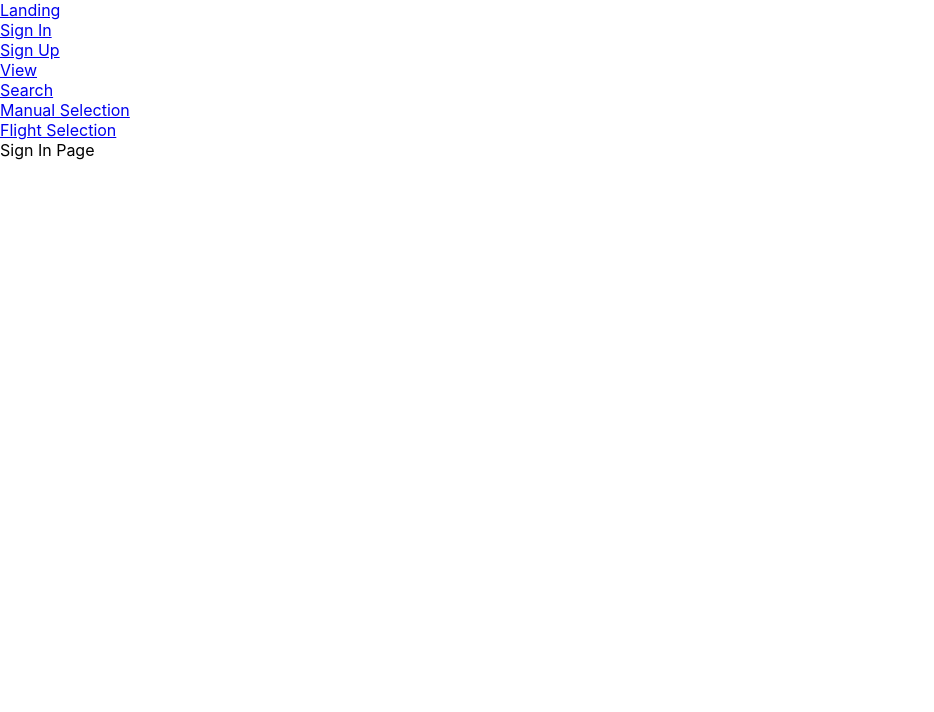
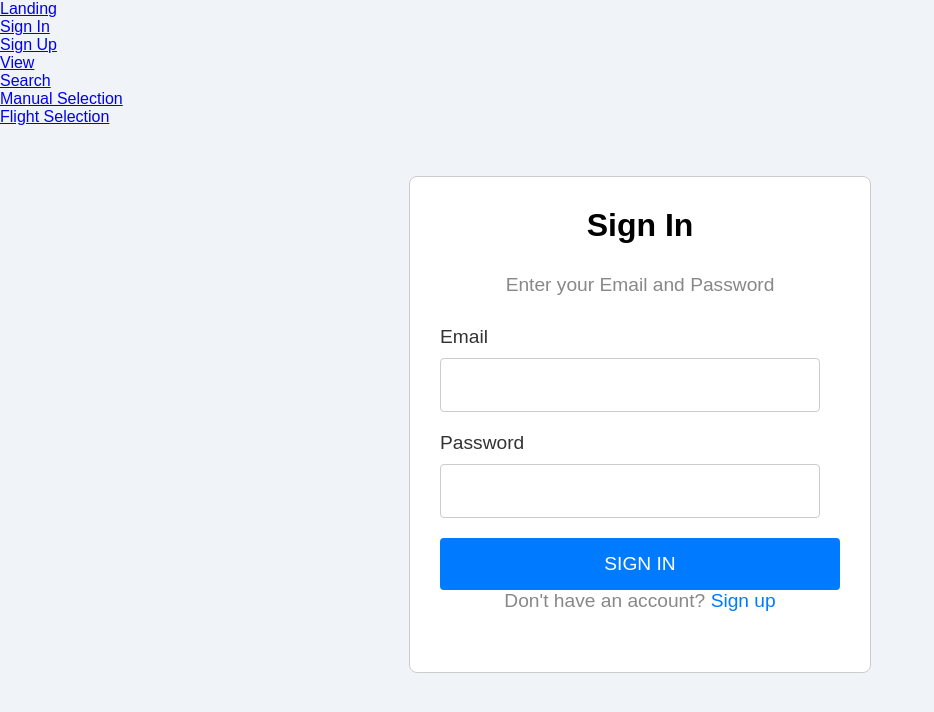
Before and after one commit to cerenverim/flight-roster-system, a React (Create React App) app in the folder frontend/: page /signIn in a window 1280 px wide. Shown: the top 712 px of the page, without its empty margins (0-934 px from the left). Built offline with nearby package versions, Linux system fonts and the light colour scheme.

Commit message:
signin changes completed

```diff
--- /dev/null
+++ b/frontend/src/App/Pages/signin.css
@@ -0,0 +1,80 @@
+/* signin.css */
+
+body {
+    font-family: Arial, sans-serif;
+    background-color: #f0f4f8;
+    margin: 0;
+    padding: 0;
+}
+
+.signin-container {
+    width: 400px; /* Genişliği artırdık */
+    margin: 50px auto;
+    padding: 30px; /* Padding'i artırdık */
+    border: 1px solid #ccc;
+    border-radius: 8px; /* Border radius'u artırdık */
+    background-color: #fff;
+    text-align: center;
+}
+
+.signin-container h2 {
+    margin: 0 0 30px; /* Margin'i artırdık */
+    font-size: 2em; /* Font boyutunu artırdık */
+}
+
+.signin-container p {
+    margin: 0 0 30px; /* Margin'i artırdık */
+    color: #888;
+    font-size: 1.2em; /* Font boyutunu artırdık */
+}
+
+.form-group {
+    margin-bottom: 20px; /* Margin'i artırdık */
+    text-align: left;
+}
+
+.form-group label {
+    display: block;
+    margin-bottom: 10px; /* Margin'i artırdık */
+    color: #333;
+    font-size: 1.2em; /* Font boyutunu artırdık */
+}
+
+.form-group input {
+    width: calc(100% - 20px);
+    padding: 15px; /* Padding'i artırdık */
+    border: 1px solid #ccc;
+    border-radius: 4px;
+    box-sizing: border-box;
+    font-size: 1.2em; /* Font boyutunu artırdık */
+}
+
+.btn {
+    width: 100%;
+    padding: 15px; /* Padding'i artırdık */
+    background-color: #007bff;
+    color: white;
+    border: none;
+    border-radius: 4px;
+    cursor: pointer;
+    font-size: 1.2em; /* Font boyutunu artırdık */
+}
+
+.btn:hover {
+    background-color: #0056b3;
+}
+
+.signup-link {
+    margin-top: 20px;
+    color: #333;
+    font-size: 1.2em; /* Font boyutunu artırdık */
+}
+
+.signup-link a {
+    color: #007bff;
+    text-decoration: none;
+}
+
+.signup-link a:hover {
+    text-decoration: underline;
+}
--- a/frontend/src/App/Pages/signin.js
+++ b/frontend/src/App/Pages/signin.js
@@ -1,5 +1,57 @@
-import React, { useEffect, useState } from 'react';
+/*import React, { useEffect, useState } from 'react';
 function SignInPage() {
     return (<div>Sign In Page</div>);
 }
 export default SignInPage
+*/
+
+import React, { useState } from 'react';
+import './signin.css';
+import { Link } from 'react-router-dom';
+
+function SignInPage() {
+    const [email, setEmail] = useState('');
+    const [password, setPassword] = useState('');
+
+    const handleSubmit = (e) => {
+        e.preventDefault();
+        // Form gönderim işlemleri burada yapılabilir
+        console.log('Email:', email);
+        console.log('Password:', password);
+    };
+
+    return (
+        <div className="signin-container">
+            <h2>Sign In</h2>
+            <p>Enter your Email and Password</p>
+            <form onSubmit={handleSubmit}>
+                <div className="form-group">
+                    <label htmlFor="email">Email</label>
+                    <input
+                        type="email"
+                        id="email"
+                        value={email}
+                        onChange={(e) => setEmail(e.target.value)}
+                        required
+                    />
+                </div>
+                <div className="form-group">
+                    <label htmlFor="password">Password</label>
+                    <input
+                        type="password"
+                        id="password"
+                        value={password}
+                        onChange={(e) => setPassword(e.target.value)}
+                        required
+                    />
+                </div>
+                <button type="submit" className="btn">SIGN IN</button>
+            </form>
+            <p className="signup-link">
+                Don't have an account? <Link to="/signup">Sign up</Link>
+            </p>
+        </div>
+    );
+}
+
+export default SignInPage;
```
